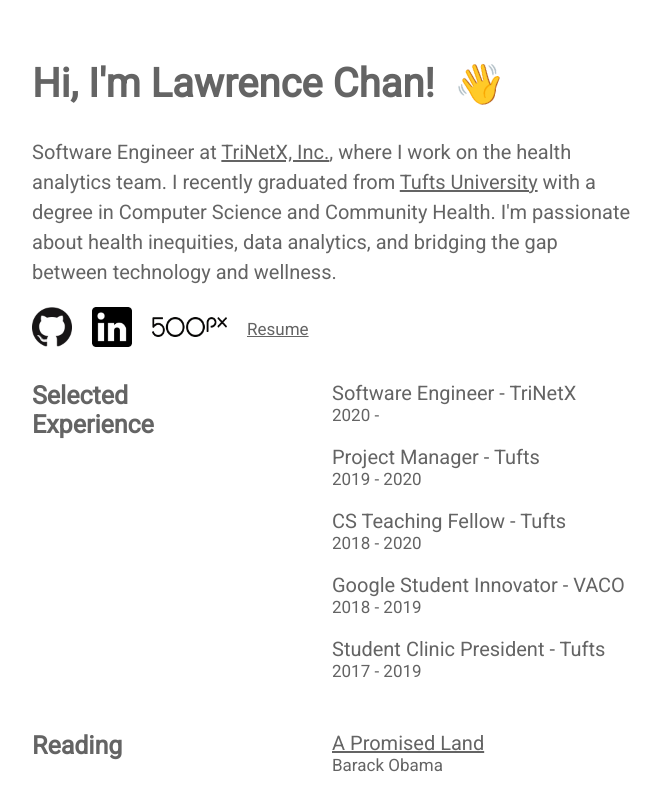
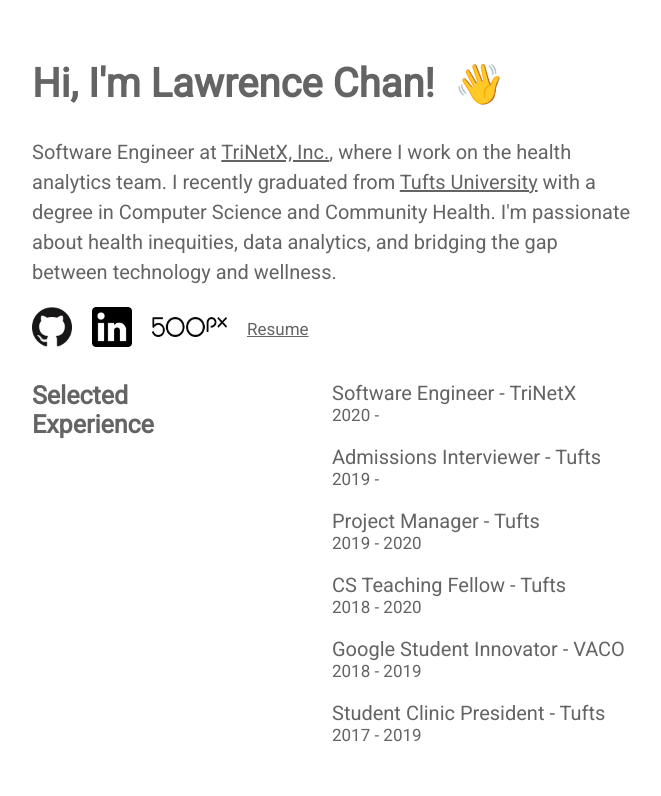
Before and after one commit to chanlawrencet/chanlawrencet.github.io, a React (Create React App) app: page / in a window 1280 px wide. Shown: the top 796 px of the page, without its empty margins (308-969 px from the left). Built offline with nearby package versions, Linux system fonts and the light colour scheme.

Commit message:
interviewer

```diff
--- a/src/Home.js
+++ b/src/Home.js
@@ -20,6 +20,10 @@
       {
         title: 'Software Engineer - TriNetX',
         subtitle: '2020 -',
+      },
+      {
+        title: 'Admissions Interviewer - Tufts',
+        subtitle: '2019 -',
       },
       {
         title: 'Project Manager - Tufts',
```
